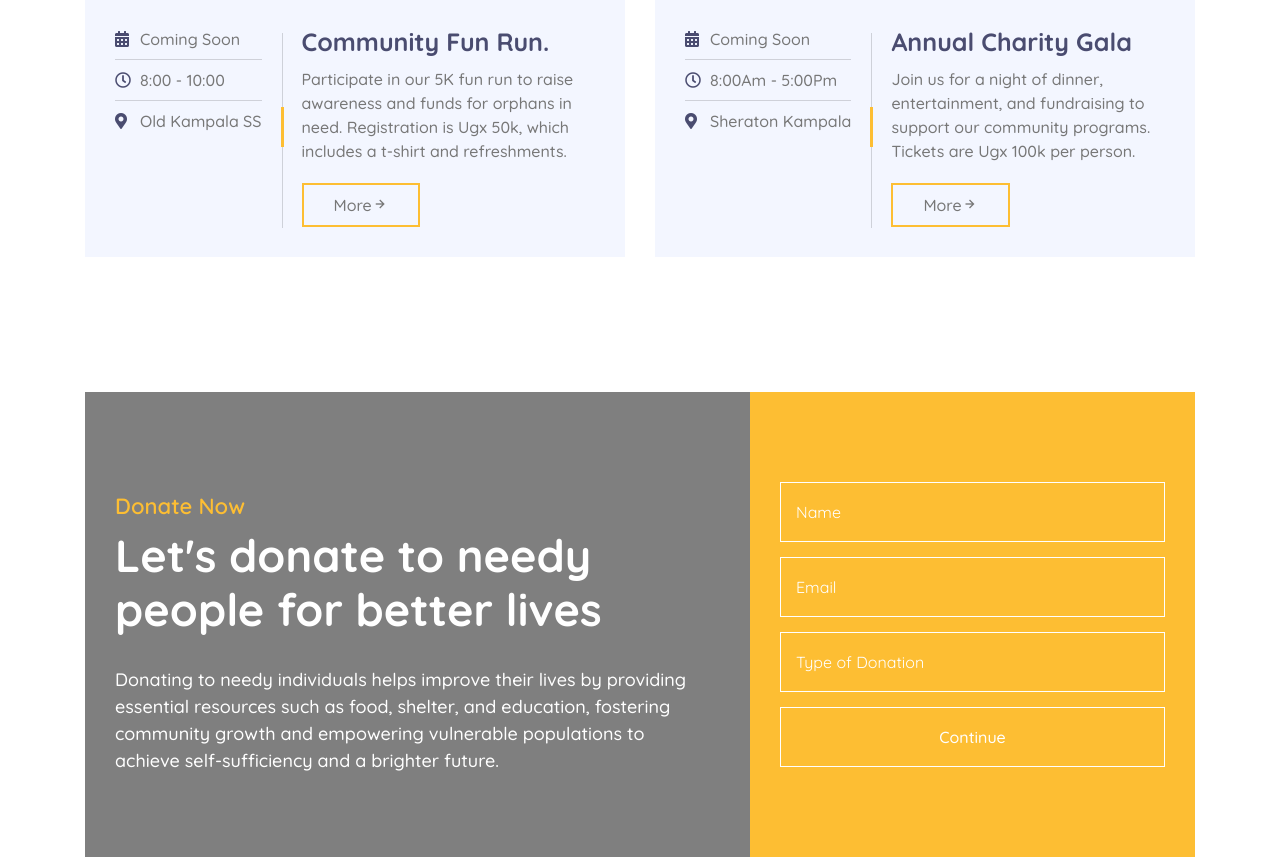
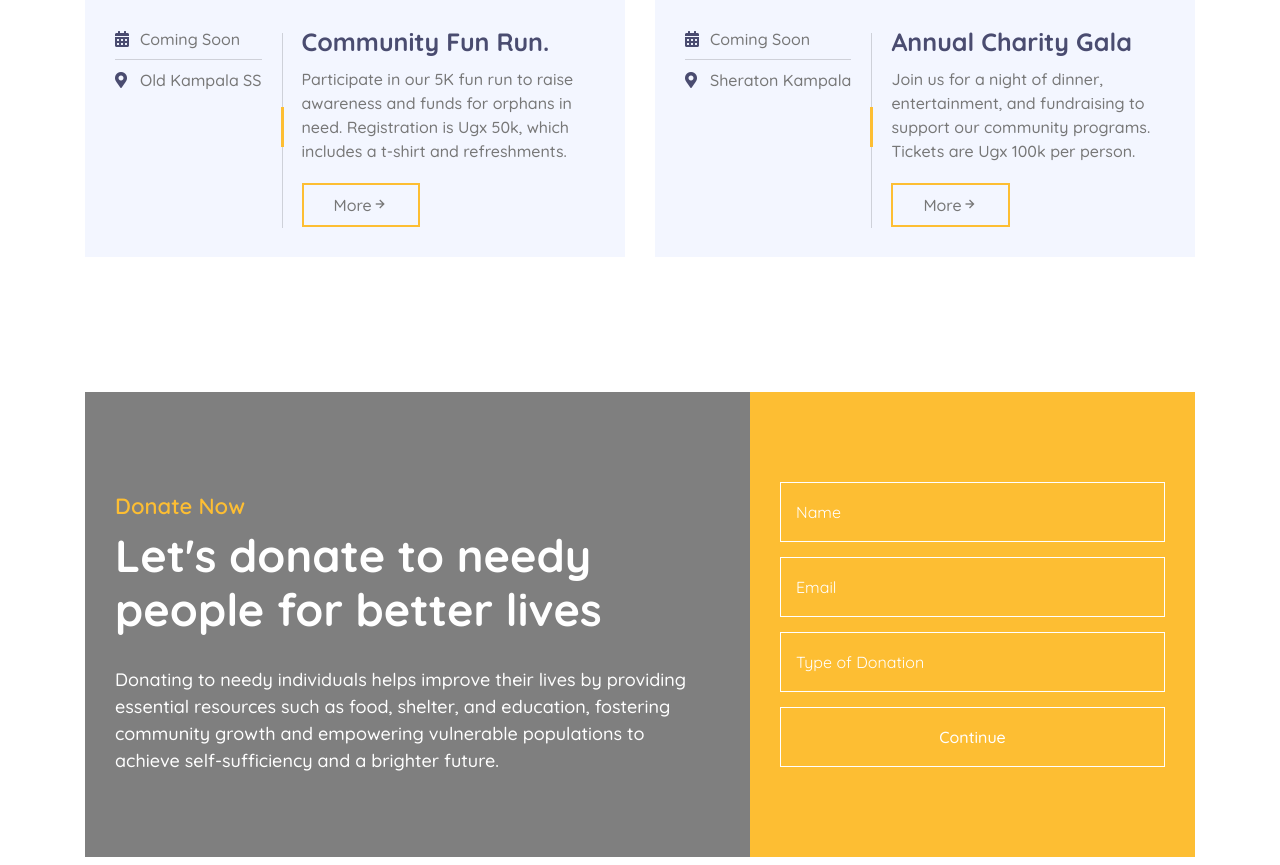
Before and after one commit to hayatucharityfoundation/charity, a plain HTML site: page index.html in a window 1280 px wide. Shown: the part 4281-5146 px from the top of the page. Drawn offline with nearby package versions, Linux system fonts and the light colour scheme.

Commit message:
Add files via upload

```diff
--- a/index.html
+++ b/index.html
@@ -492,7 +492,7 @@
                         <div class="event-content">
                             <div class="event-meta">
                                 <p><i class="fa fa-calendar-alt"></i>Coming Soon</p>
-                                <p><i class="far fa-clock"></i>8:00 - 10:00</p>
+                                <!-- <p><i class="far fa-clock"></i>8:00 - 10:00</p> -->
                                 <p><i class="fa fa-map-marker-alt"></i>Old Kampala SS</p>
                             </div>
                             <div class="event-text">
@@ -513,7 +513,7 @@
                         <div class="event-content">
                             <div class="event-meta">
                                 <p><i class="fa fa-calendar-alt"></i>Coming Soon</p>
-                                <p><i class="far fa-clock"></i>8:00Am - 5:00Pm</p>
+                                <!-- <p><i class="far fa-clock"></i>8:00Am - 5:00Pm</p> -->
                                 <p><i class="fa fa-map-marker-alt"></i>Sheraton Kampala</p>
                             </div>
                             <div class="event-text">
```
